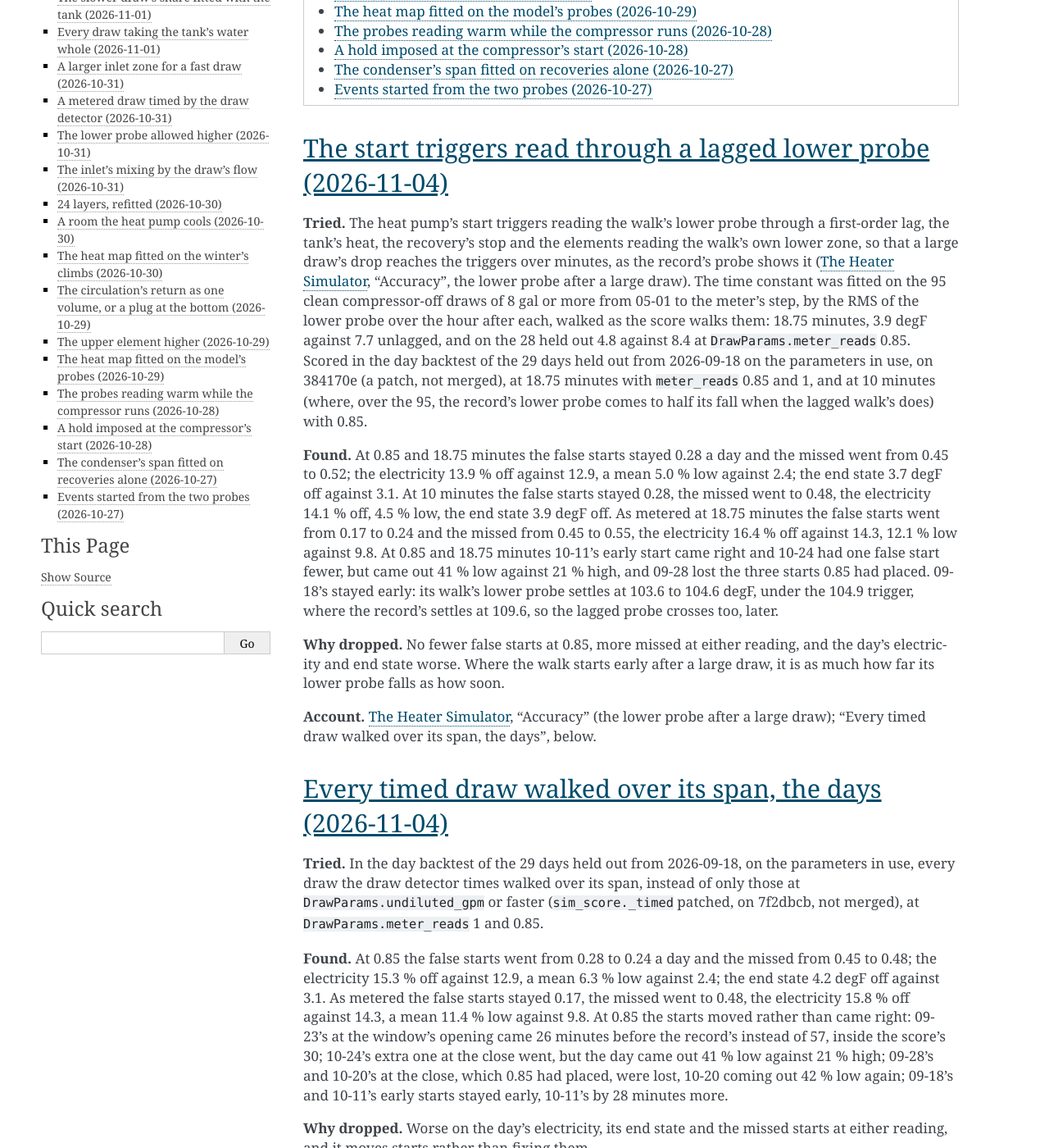
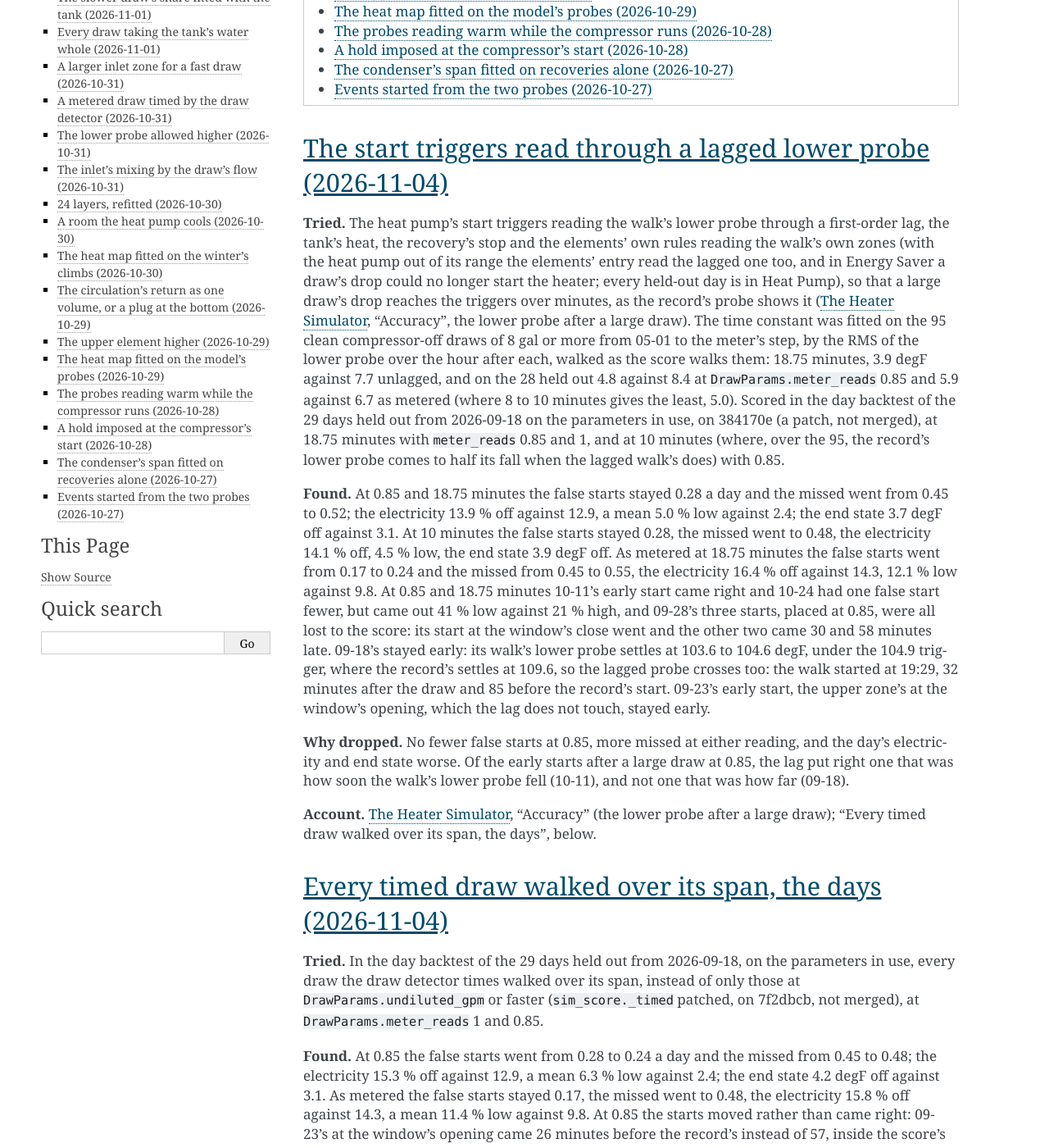
Before and after one commit to eman/nwp500-python, a Sphinx documentation site: the page built from docs/explanation/simulator-tried.rst, in a window 1280 px wide and 1400 px high, scrolled down 969 px. Shown: the whole window at 82% size. Built offline with Sphinx 7.4.7, drawn with Linux system fonts in a browser that asks for light colours.

Commit message:
docs(sim): the lag trial's 09-28, 09-23 and element scope as measured

```diff
--- a/docs/explanation/simulator-tried.rst
+++ b/docs/explanation/simulator-tried.rst
@@ -18,18 +18,22 @@ The start triggers read through a lagged lower probe (2026-11-04)
 
 **Tried.** The heat pump's start triggers reading the walk's lower probe
 through a first-order lag, the tank's heat, the recovery's stop and the
-elements reading the walk's own lower zone, so that a large draw's drop
-reaches the triggers over minutes, as the record's probe shows it
-(:doc:`simulator`, "Accuracy", the lower probe after a large draw). The
-time constant was fitted on the 95 clean compressor-off draws of 8 gal
-or more from 05-01 to the meter's step, by the RMS of the lower probe
-over the hour after each, walked as the score walks them: 18.75 minutes,
-3.9 degF against 7.7 unlagged, and on the 28 held out 4.8 against 8.4 at
-``DrawParams.meter_reads`` 0.85. Scored in the day backtest of the 29
-days held out from 2026-09-18 on the parameters in use, on 384170e (a
-patch, not merged), at 18.75 minutes with ``meter_reads`` 0.85 and 1,
-and at 10 minutes (where, over the 95, the record's lower probe comes to
-half its fall when the lagged walk's does) with 0.85.
+elements' own rules reading the walk's own zones (with the heat pump out
+of its range the elements' entry read the lagged one too, and in Energy
+Saver a draw's drop could no longer start the heater; every held-out day
+is in Heat Pump), so that a large draw's drop reaches the triggers over
+minutes, as the record's probe shows it (:doc:`simulator`, "Accuracy",
+the lower probe after a large draw). The time constant was fitted on the
+95 clean compressor-off draws of 8 gal or more from 05-01 to the meter's
+step, by the RMS of the lower probe over the hour after each, walked as
+the score walks them: 18.75 minutes, 3.9 degF against 7.7 unlagged, and
+on the 28 held out 4.8 against 8.4 at ``DrawParams.meter_reads`` 0.85
+and 5.9 against 6.7 as metered (where 8 to 10 minutes gives the least,
+5.0). Scored in the day backtest of the 29 days held out from 2026-09-18
+on the parameters in use, on 384170e (a patch, not merged), at 18.75
+minutes with ``meter_reads`` 0.85 and 1, and at 10 minutes (where, over
+the 95, the record's lower probe comes to half its fall when the lagged
+walk's does) with 0.85.
 
 **Found.** At 0.85 and 18.75 minutes the false starts stayed 0.28 a day
 and the missed went from 0.45 to 0.52; the electricity 13.9 % off
@@ -40,15 +44,20 @@ off. As metered at 18.75 minutes the false starts went from 0.17 to 0.24
 and the missed from 0.45 to 0.55, the electricity 16.4 % off against
 14.3, 12.1 % low against 9.8. At 0.85 and 18.75 minutes 10-11's early
 start came right and 10-24 had one false start fewer, but came out 41 %
-low against 21 % high, and 09-28 lost the three starts 0.85 had placed.
-09-18's stayed early: its walk's lower probe settles at 103.6 to 104.6
-degF, under the 104.9 trigger, where the record's settles at 109.6, so
-the lagged probe crosses too, later.
+low against 21 % high, and 09-28's three starts, placed at 0.85, were
+all lost to the score: its start at the window's close went and the
+other two came 30 and 58 minutes late. 09-18's stayed early: its walk's
+lower probe settles at 103.6 to 104.6 degF, under the 104.9 trigger,
+where the record's settles at 109.6, so the lagged probe crosses too:
+the walk started at 19:29, 32 minutes after the draw and 85 before the
+record's start. 09-23's early start, the upper zone's at the window's
+opening, which the lag does not touch, stayed early.
 
 **Why dropped.** No fewer false starts at 0.85, more missed at either
-reading, and the day's electricity and end state worse. Where the walk
-starts early after a large draw, it is as much how far its lower probe
-falls as how soon.
+reading, and the day's electricity and end state worse. Of the early
+starts after a large draw at 0.85, the lag put right one that was how
+soon the walk's lower probe fell (10-11), and not one that was how far
+(09-18).
 
 **Account.** :doc:`simulator`, "Accuracy" (the lower probe after a large
 draw); "Every timed draw walked over its span, the days", below.
```
